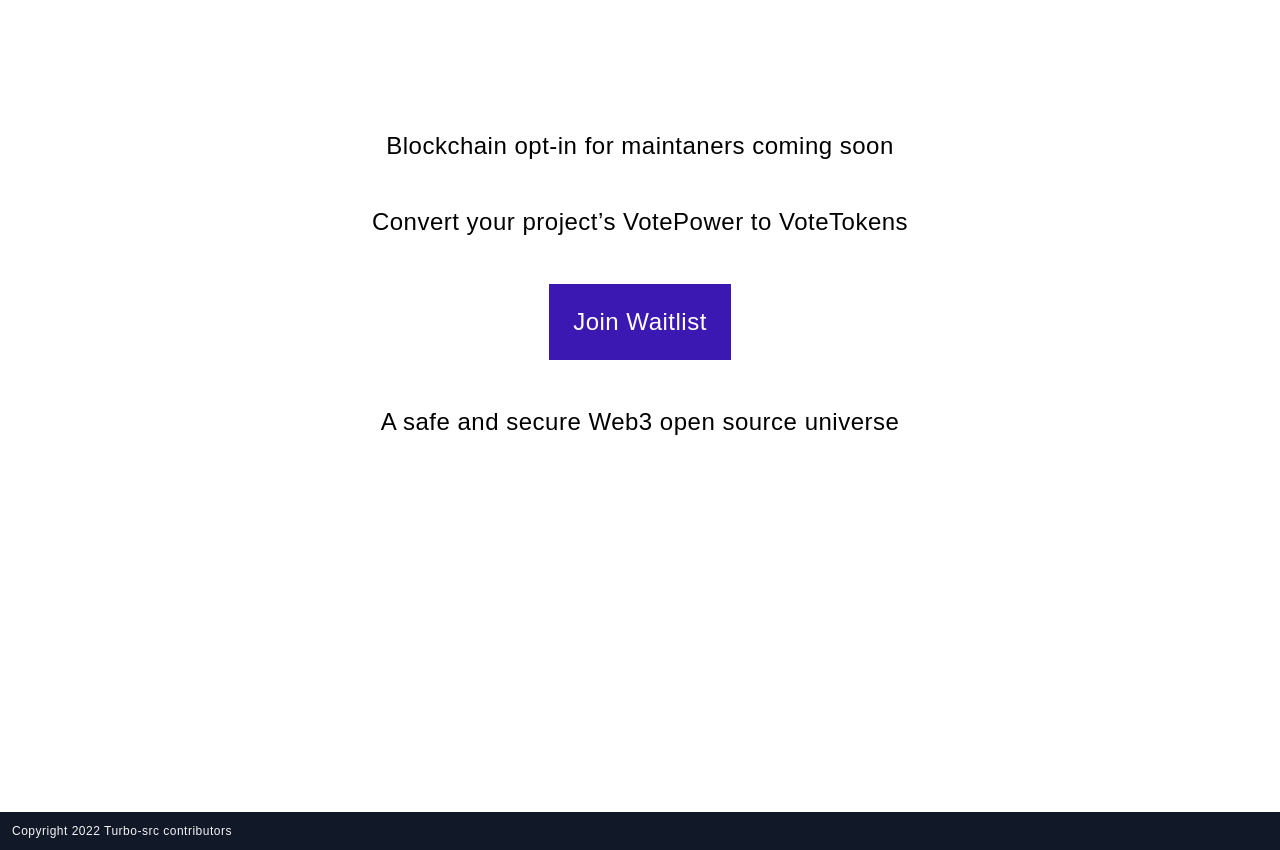
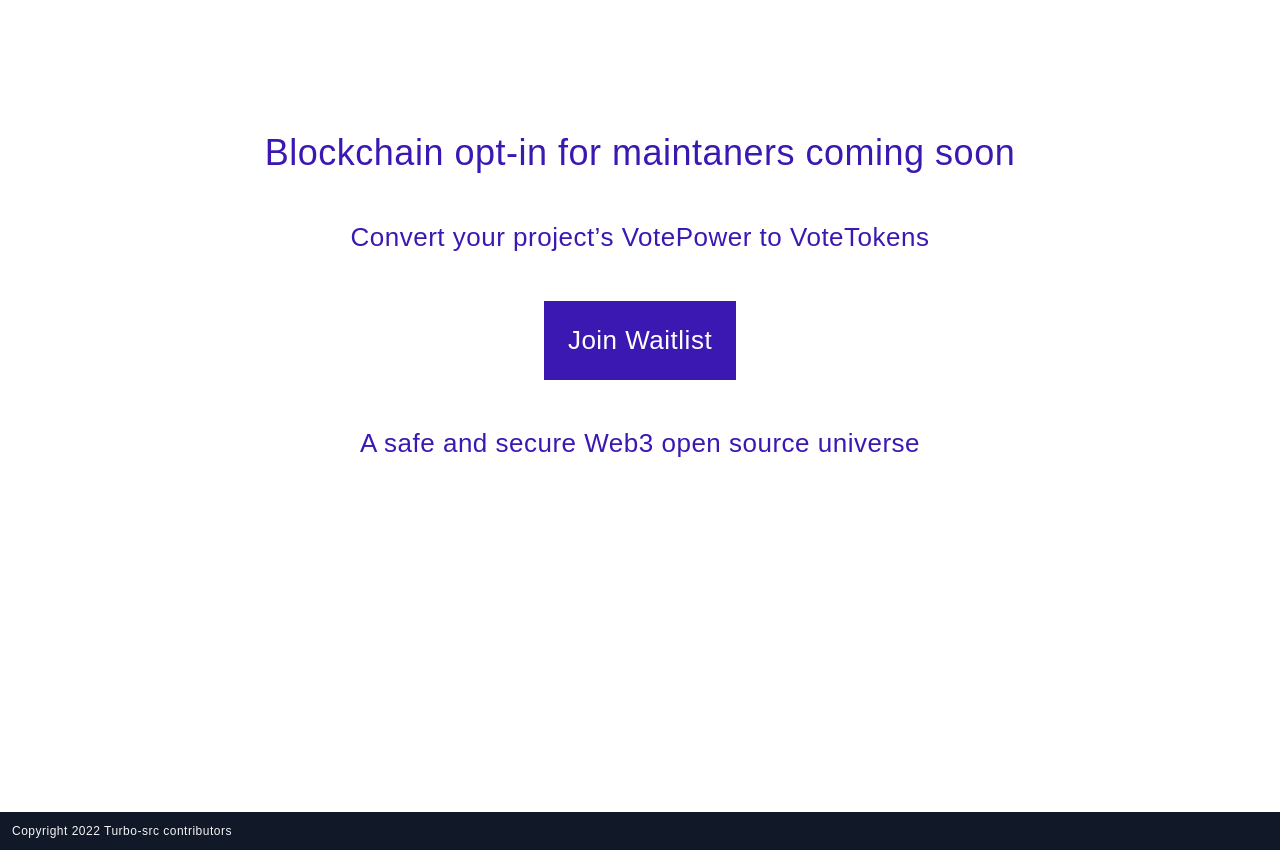
Before and after one commit to turbo-src/turbosrc-website, a website: page public/index.html in a window 1280 px wide. Shown: the part 1560-2410 px from the top of the page. Drawn offline with nearby package versions, Linux system fonts and the light colour scheme.

Commit message:
waitlist font size

```diff
--- a/public/index.html
+++ b/public/index.html
@@ -173,10 +173,12 @@ comfort level.
 </section>
 
 <section class="waitlist">
-  <div>Blockchain opt-in for maintaners coming soon</div>
-  <div>Convert your project’s VotePower to VoteTokens</div>
+  <div>
+    <h1>Blockchain opt-in for maintaners coming soon</h1>
+  </div>
+  <div><h2>Convert your project’s VotePower to VoteTokens</h2></div>
   <div><button type="button">Join Waitlist</button></div>
-  <div>A safe and secure Web3 open source universe</div>
+  <div><h2>A safe and secure Web3 open source universe</h2></div>
 </section>
     <!-- Footer -->
     <footer class="footer">Copyright 2022 Turbo-src contributors</footer>
--- a/public/style.css
+++ b/public/style.css
@@ -459,9 +459,19 @@
      margin-bottom: 4rem;
  }
 
+ .waitlist div h1 {
+     font-size: 36px;
+     color: var(--primary);
+ }
+
+ .waitlist div h2 {
+     font-size: 26px;
+     color: var(--primary);
+ }
+
  .waitlist div button {
      padding: 2rem;
-     font-size: 24px;
+     font-size: 26px;
      color: #FFF;
      border: none;
      padding: none;
```
